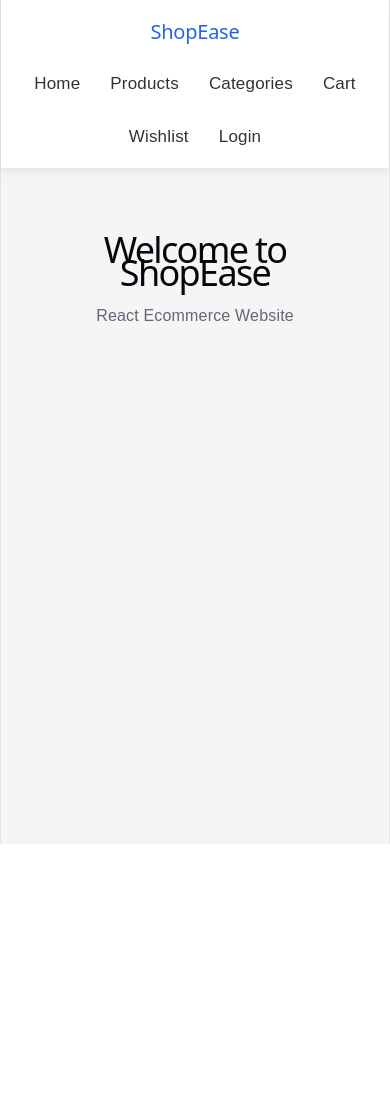
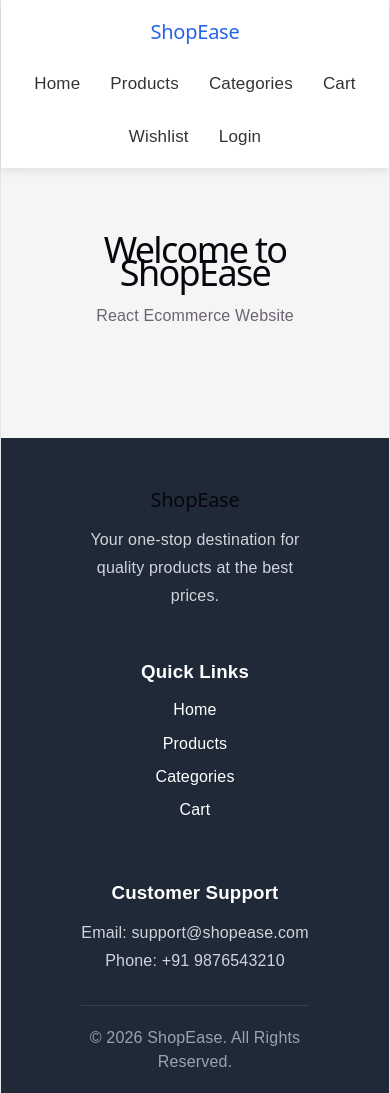
Before and after one commit to Jaydip2999/ecommerce, a React (Vite) app: page / in a window 390 px wide. Before the commit the page ends 844 px from the top, so only its background shows below. Built offline with nearby package versions, Linux system fonts and the light colour scheme.

Commit message:
Add footer component with responsive layout

```diff
--- a/src/App.jsx
+++ b/src/App.jsx
@@ -1,5 +1,6 @@
 import Navbar from "./components/layout/Navbar";
 import "./App.css";
+import Footer from "./components/layout/Footer";
 
 function App() {
   return (
@@ -10,6 +11,7 @@ function App() {
         <h1>Welcome to ShopEase</h1>
         <p>React Ecommerce Website</p>
       </div>
+      <Footer />
     </>
   );
 }
--- /dev/null
+++ b/src/components/layout/Footer.css
@@ -0,0 +1,54 @@
+.footer{
+    margin-top:60px;
+    background:#1f2937;
+    color:white;
+    padding:50px 80px 20px;
+}
+
+.footer-container{
+    display:flex;
+    justify-content:space-between;
+    gap:50px;
+    flex-wrap:wrap;
+}
+
+.footer-box{
+    flex:1;
+    min-width:220px;
+}
+
+.footer-box h2,
+.footer-box h3{
+    margin-bottom:15px;
+}
+
+.footer-box p{
+    line-height:28px;
+    color:#d1d5db;
+}
+
+.footer-box ul{
+    list-style:none;
+}
+
+.footer-box li{
+    margin-bottom:10px;
+    cursor:pointer;
+    transition:.3s;
+}
+
+.footer-box li:hover{
+    color:#60a5fa;
+}
+
+.footer hr{
+    margin:30px 0 20px;
+    border:none;
+    height:1px;
+    background:#374151;
+}
+
+.copyright{
+    text-align:center;
+    color:#9ca3af;
+}
--- a/src/components/layout/Footer.jsx
+++ b/src/components/layout/Footer.jsx
@@ -0,0 +1,50 @@
+import "./Footer.css";
+
+function Footer() {
+  return (
+    <footer className="footer">
+
+      <div className="footer-container">
+
+        <div className="footer-box">
+          <h2>ShopEase</h2>
+          <p>
+            Your one-stop destination for quality products at the best prices.
+          </p>
+        </div>
+
+        <div className="footer-box">
+          <h3>Quick Links</h3>
+
+          <ul>
+            <li>Home</li>
+            <li>Products</li>
+            <li>Categories</li>
+            <li>Cart</li>
+          </ul>
+
+        </div>
+
+        <div className="footer-box">
+
+          <h3>Customer Support</h3>
+
+          <p>Email: support@shopease.com</p>
+
+          <p>Phone: +91 9876543210</p>
+
+        </div>
+
+      </div>
+
+      <hr />
+
+      <p className="copyright">
+        © 2026 ShopEase. All Rights Reserved.
+      </p>
+
+    </footer>
+  );
+}
+
+export default Footer;
```
